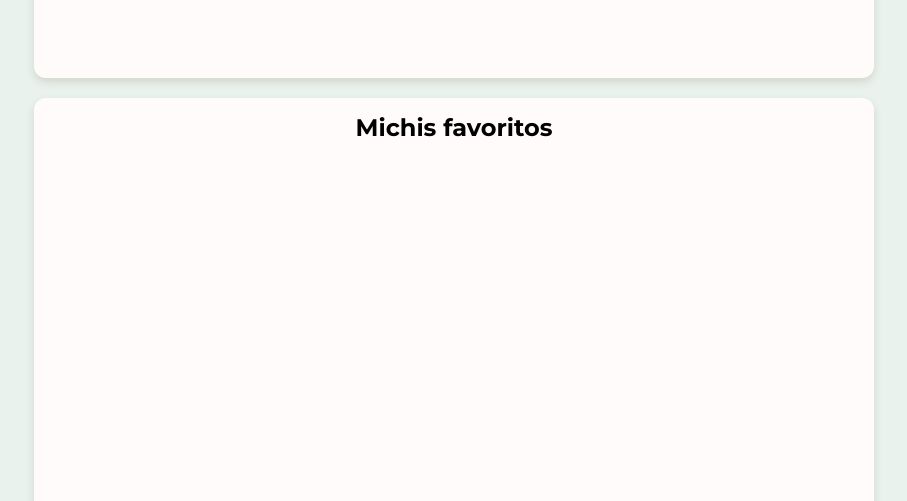
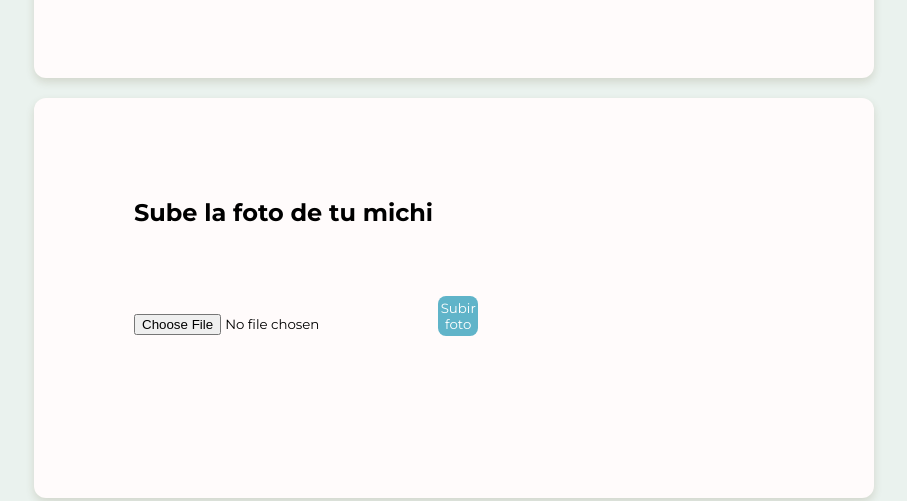
Before and after one commit to Dialtor/MichisApp, a plain HTML site: page index.html in a window 1280 px wide. Shown: the part 511-1012 px from the top of the page, without its empty margins (186-1093 px from the left). Drawn offline with nearby package versions, Linux system fonts and the light colour scheme; no server answers.

Commit message:
Upload a File

```diff
--- a/assets/css/main.css
+++ b/assets/css/main.css
@@ -33,9 +33,13 @@
     padding: 100px;
 }
 
-.section-container:nth-of-type(2){
+.section-container:nth-of-type(3){
     overflow-y: scroll;
     height: 500px;
+}
+
+.section-container:nth-of-type(2){
+    height: 200px;
 }
 
 .article-reload {
@@ -79,13 +83,14 @@
     opacity: 1;
 }
 
-.article-img div button {
+.article-img div button, .section-container:nth-of-type(2) button {
     width: 40px;
     height: 40px;
     cursor: pointer;
     border: none;
     border-radius: 8px;
     transition: 0.2s all ease;
+    color: white;
     background-color: rgb(96, 180, 201);
 }
 
--- a/assets/js/main.js
+++ b/assets/js/main.js
@@ -1,6 +1,7 @@
 const API_URL_RANDOM = 'https://api.thecatapi.com/v1/images/search?limit=3';
 const API_URL_FAVORITES = `https://api.thecatapi.com/v1/favourites?limit=20`;
 const API_URL_FAVORITES_DELETE = (id) => `https://api.thecatapi.com/v1/favourites/${id}`;
+const API_URL_UPLOAD = `https://api.thecatapi.com/v1/images/upload`;
 
 
 const spanError = document.getElementById('error');
@@ -117,5 +118,28 @@ async function deleteFavoriteMichi(id){
   }
 }
 
+async function uploadMichiPhoto() {
+  const form = document.getElementById('uploadingForm');
+  const formData = new FormData(form);
+
+  console.log(formData.get('file'))
+
+  const res = await fetch(API_URL_UPLOAD, {
+    method: 'POST',
+    headers: {
+      // 'Content-Type': 'multipart-form-data',
+      'x-api-key': 'e57e7fe3-f0d4-47cb-b2f6-93e358c7e1fd',
+    },
+    body: formData
+  })
+
+  const data = await res.json();
+  if (res.status != 200){
+    spanError.innerHTML = "Error:" + data.message;
+  }else {
+    console.log('Michi Subido Exitosamente')
+    loadRandomFavorites();
+  }
+}
 loadRandomMichis();
 loadRandomFavorites();
--- a/index.html
+++ b/index.html
@@ -46,6 +46,15 @@
 
         </section>
 
+        <section class="section-container">
+            <h2>Sube la foto de tu michi</h2>
+
+            <form id="uploadingForm" action="">
+                <input id="file" type="file" name="file">
+                <button type="button" onclick="uploadMichiPhoto()">Subir foto</button>
+            </form>
+        </section>
+
         <section id="favoritesMichis" class="section-container">
 
             <article class="article-reload">
```
